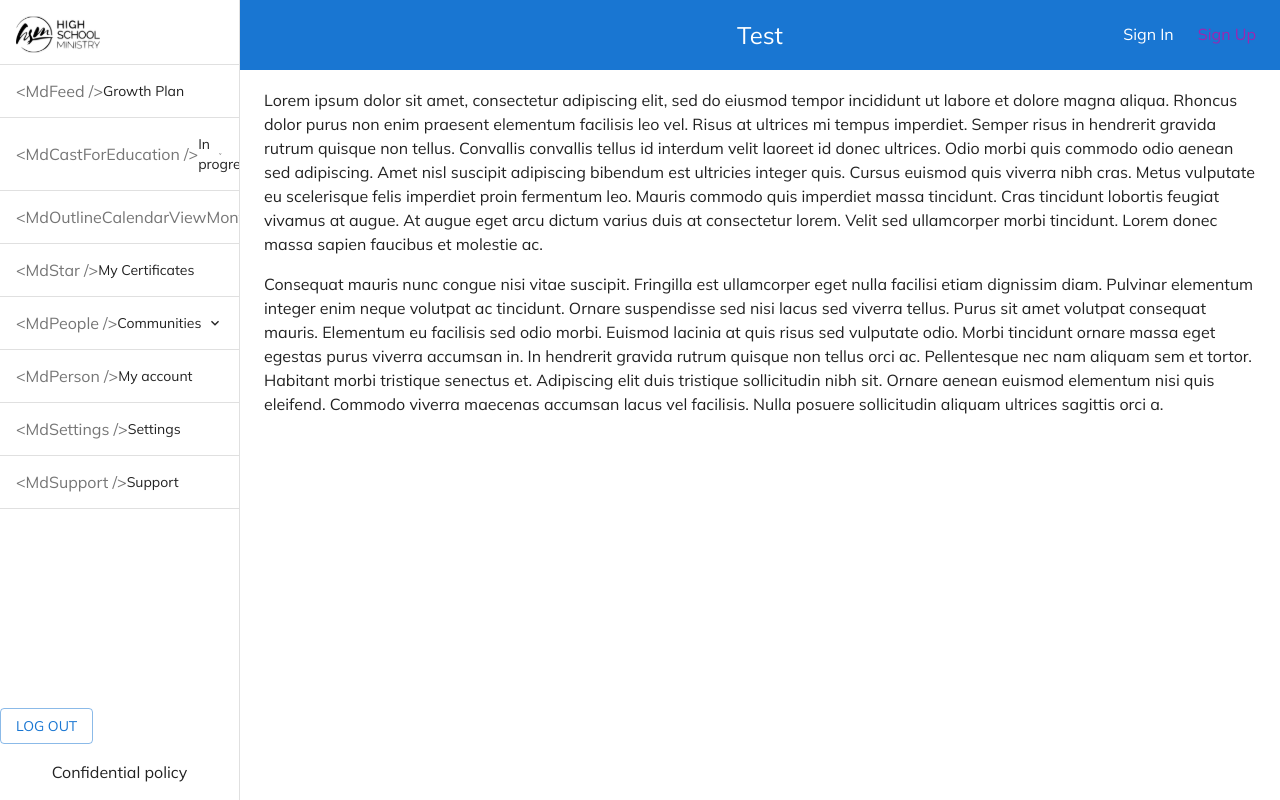
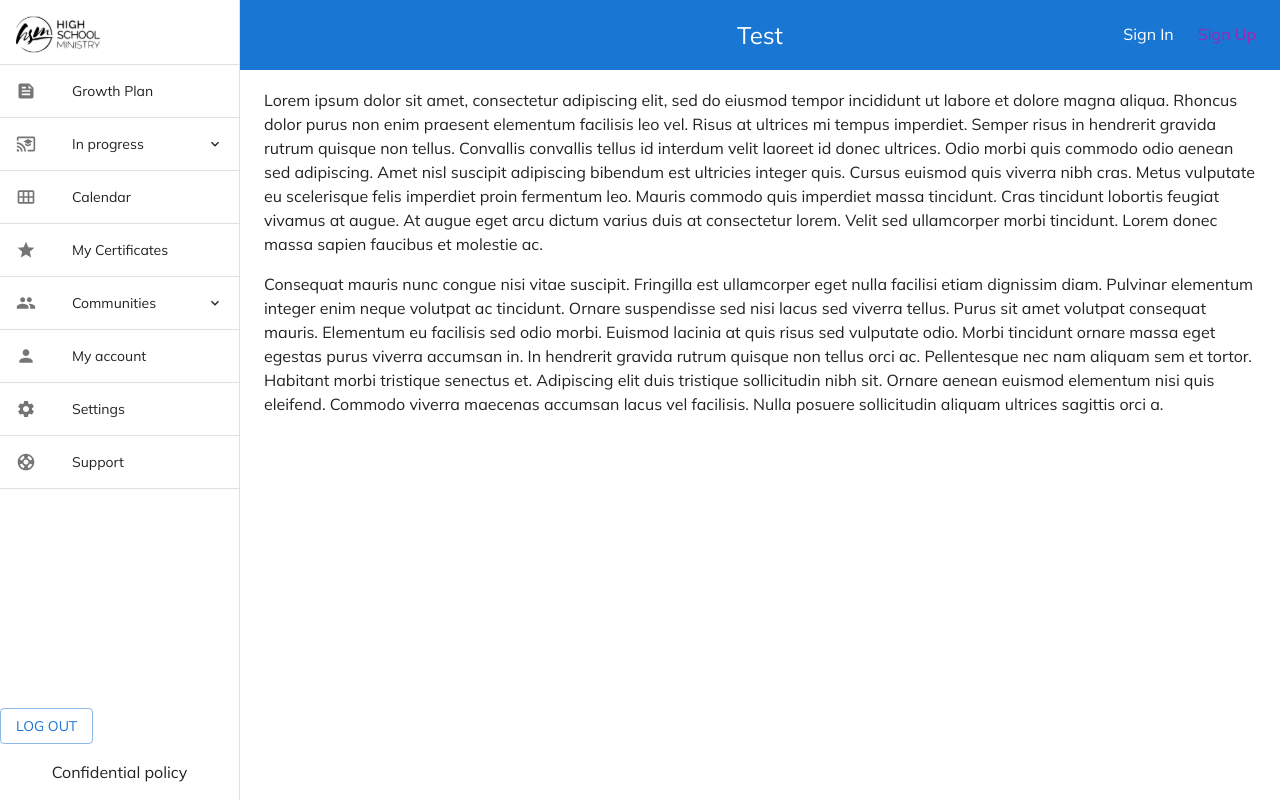
Before and after one commit to HorbynkoIvan/mui-admin-app, a React (Create React App) app: page / in a window 1280 px wide. Built offline with nearby package versions, Linux system fonts and the light colour scheme.

Commit message:
add icons using SvgIcon

```diff
--- a/src/common/constants.ts
+++ b/src/common/constants.ts
@@ -1 +1 @@
-export const TEST = "TEST";
+export const DRAWER_WIDTH = 240;
--- a/src/features/header/Header.tsx
+++ b/src/features/header/Header.tsx
@@ -1,6 +1,7 @@
 import * as React from "react";
 import { Box, Link } from "@mui/material";
 import { AppBar, Toolbar } from "common";
+import { DRAWER_WIDTH } from "common/constants";
 
 const rightLink = {
   fontSize: 16,
@@ -8,10 +9,8 @@ const rightLink = {
   ml: 3,
 };
 
-const drawerWidth = 240;
-
 export const Header = (): JSX.Element => (
-  <AppBar sx={{ width: `calc(100% - ${drawerWidth}px)`, ml: `${drawerWidth}px` }}>
+  <AppBar sx={{ width: `calc(100% - ${DRAWER_WIDTH}px)`, ml: `${DRAWER_WIDTH}px` }}>
     <Toolbar sx={{ justifyContent: "space-between" }}>
       <Box sx={{ flex: 1 }} />
       <Link variant="h6" underline="none" color="inherit" href="/test1" sx={{ fontSize: 24 }}>
--- a/src/features/sidebar/Sidebar/Sidebar.tsx
+++ b/src/features/sidebar/Sidebar/Sidebar.tsx
@@ -6,14 +6,14 @@ import {
   ListItemIcon,
   ListItemText,
   Collapse,
+  SvgIcon,
 } from "@mui/material";
 import { MdExpandLess, MdExpandMore } from "react-icons/md";
 import { SidebarHeader } from "../SidebarHeader";
 import { SidebarFooter } from "../SidebarFooter";
+import { DRAWER_WIDTH } from "common/constants";
 import { useMenuCollapse, useMenuConfig } from "./hooks";
 import { MenuItemInterface } from "../interfaces";
-
-const drawerWidth = 240;
 
 export const Sidebar = (): JSX.Element => {
   const menuConfig = useMenuConfig();
@@ -22,10 +22,10 @@ export const Sidebar = (): JSX.Element => {
   return (
     <Drawer
       sx={{
-        width: drawerWidth,
+        width: DRAWER_WIDTH,
         flexShrink: 0,
         "& .MuiDrawer-paper": {
-          width: drawerWidth,
+          width: DRAWER_WIDTH,
           boxSizing: "border-box",
         },
       }}
@@ -37,13 +37,17 @@ export const Sidebar = (): JSX.Element => {
           <Box key={id}>
             {!children ? (
               <ListItemButton key={id} sx={{ py: 1.5, px: 2 }} divider>
-                <ListItemIcon sx={{ svg: { width: 20, height: 20 } }}>{icon}</ListItemIcon>
+                <ListItemIcon>
+                  <SvgIcon component={icon} sx={{ width: 20, height: 20 }} />
+                </ListItemIcon>
                 <ListItemText>{title}</ListItemText>
               </ListItemButton>
             ) : (
               <>
                 <ListItemButton sx={{ py: 1.5, px: 2 }} onClick={() => handleClick(id)} divider>
-                  <ListItemIcon>{icon}</ListItemIcon>
+                  <ListItemIcon>
+                    <SvgIcon component={icon} sx={{ width: 20, height: 20 }} />
+                  </ListItemIcon>
                   <ListItemText>{title}</ListItemText>
                   {collapseId === id ? <MdExpandLess /> : <MdExpandMore />}
                 </ListItemButton>
--- a/src/features/sidebar/Sidebar/hooks/useMenuConfig.ts
+++ b/src/features/sidebar/Sidebar/hooks/useMenuConfig.ts
@@ -1,3 +1,13 @@
+import {
+  MdFeed,
+  MdCastForEducation,
+  MdOutlineCalendarViewMonth,
+  MdStar,
+  MdPeople,
+  MdPerson,
+  MdSettings,
+  MdSupport,
+} from "react-icons/md";
 import { MenuItemInterface } from "../../interfaces";
 
 const menuConfig = [
@@ -5,12 +15,12 @@ const menuConfig = [
     id: "growth_plan_id",
     title: "Growth Plan",
     url: "/growth-plan",
-    icon: "<MdFeed />",
+    icon: MdFeed,
   },
   {
     id: "in_progress_id",
     title: "In progress",
-    icon: "<MdCastForEducation />",
+    icon: MdCastForEducation,
     children: [
       {
         id: "new_courses_id",
@@ -38,18 +48,18 @@ const menuConfig = [
     id: "calendar_id",
     title: "Calendar",
     url: "/calendar",
-    icon: "<MdOutlineCalendarViewMonth />",
+    icon: MdOutlineCalendarViewMonth,
   },
   {
     id: "my_certificates_id",
     title: "My Certificates",
     url: "/certificates",
-    icon: "<MdStar />",
+    icon: MdStar,
   },
   {
     id: "communities_id",
     title: "Communities",
-    icon: "<MdPeople />",
+    icon: MdPeople,
     children: [
       {
         id: "test1",
@@ -77,19 +87,19 @@ const menuConfig = [
     id: "my_account_id",
     title: "My account",
     url: "/account",
-    icon: "<MdPerson />",
+    icon: MdPerson,
   },
   {
     id: "settings_id",
     title: "Settings",
     url: "/settings",
-    icon: "<MdSettings />",
+    icon: MdSettings,
   },
   {
     id: "support_id",
     title: "Support",
     url: "/support",
-    icon: "<MdSupport />",
+    icon: MdSupport,
   },
 ];
 
--- a/src/features/sidebar/interfaces.ts
+++ b/src/features/sidebar/interfaces.ts
@@ -2,6 +2,6 @@ export type MenuItemInterface = {
   id: string;
   title: string;
   url?: string;
-  icon?: string;
+  icon?: any;
   children?: Array<MenuItemInterface>;
 };
```
